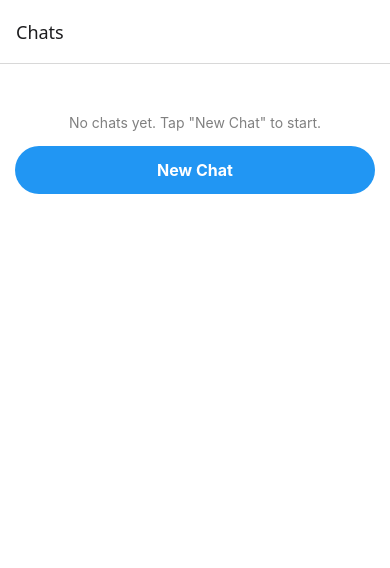
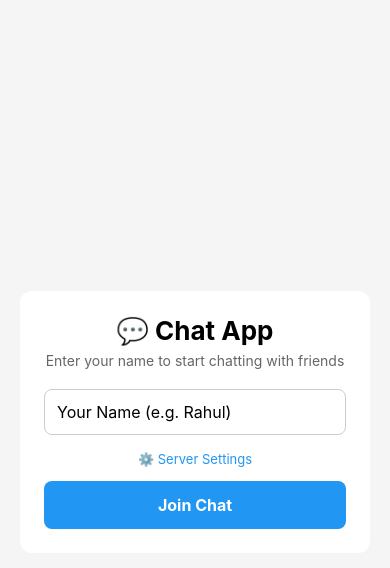
Before and after one commit to prashantofficial627-hash/Chat-Application, a React Native app: screen /LoginScreen in a window 390 px wide. Shown: the top 568 px of the page. Built offline with nearby package versions, Linux system fonts and the light colour scheme.

Commit message:
Integrate client socket manager, login screen, and app navigation

```diff
--- /dev/null
+++ b/config.js
@@ -0,0 +1,7 @@
+import { Platform } from 'react-native';
+
+// server address: localhost for web/simulator, local network IP for physical devices
+export const DEFAULT_SERVER_URL =
+  Platform.OS === 'web'
+    ? 'http://localhost:3000'
+    : 'http://10.7.6.11:3000';
--- /dev/null
+++ b/screens/LoginScreen.jsx
@@ -0,0 +1,167 @@
+import React, { useState } from 'react';
+import {
+  View,
+  Text,
+  TextInput,
+  TouchableOpacity,
+  StyleSheet,
+  ActivityIndicator,
+  KeyboardAvoidingView,
+  Platform,
+} from 'react-native';
+import { login } from '../socket';
+import { DEFAULT_SERVER_URL } from '../config';
+
+export default function LoginScreen({ navigation }) {
+  const [name, setName] = useState('');
+  const [serverUrl, setServerUrl] = useState(DEFAULT_SERVER_URL);
+  const [showSettings, setShowSettings] = useState(false);
+  const [loading, setLoading] = useState(false);
+  const [error, setError] = useState('');
+
+  // connect to server and proceed
+  const handleJoin = async () => {
+    if (!name.trim()) {
+      setError('Please enter your name');
+      return;
+    }
+
+    setLoading(true);
+    setError('');
+
+    try {
+      await login(name.trim(), serverUrl.trim());
+      setLoading(false);
+      navigation.replace('Conversations');
+    } catch (err) {
+      setLoading(false);
+      setError(err.message || 'Could not connect to server');
+    }
+  };
+
+  return (
+    <KeyboardAvoidingView
+      behavior={Platform.OS === 'ios' ? 'padding' : 'height'}
+      style={styles.container}
+    >
+      <View style={styles.card}>
+        <Text style={styles.title}>💬 Chat App</Text>
+        <Text style={styles.subtitle}>Enter your name to start chatting with friends</Text>
+
+        {error ? <Text style={styles.errorText}>{error}</Text> : null}
+
+        <TextInput
+          style={styles.input}
+          placeholder="Your Name (e.g. Rahul)"
+          value={name}
+          onChangeText={(val) => {
+            setName(val);
+            if (error) setError('');
+          }}
+        />
+
+        {/* Optional server address configuration */}
+        <TouchableOpacity onPress={() => setShowSettings(!showSettings)}>
+          <Text style={styles.toggleText}>
+            {showSettings ? 'Hide Server Settings' : '⚙️ Server Settings'}
+          </Text>
+        </TouchableOpacity>
+
+        {showSettings && (
+          <View style={styles.settingsBox}>
+            <Text style={styles.label}>Server IP Address:</Text>
+            <TextInput
+              style={styles.serverInput}
+              value={serverUrl}
+              onChangeText={setServerUrl}
+              autoCapitalize="none"
+              placeholder="http://10.7.6.11:3000"
+            />
+          </View>
+        )}
+
+        <TouchableOpacity
+          style={[styles.btn, loading && styles.btnDisabled]}
+          onPress={handleJoin}
+          disabled={loading}
+        >
+          {loading ? (
+            <ActivityIndicator color="#fff" />
+          ) : (
+            <Text style={styles.btnText}>Join Chat</Text>
+          )}
+        </TouchableOpacity>
+      </View>
+    </KeyboardAvoidingView>
+  );
+}
+
+const styles = StyleSheet.create({
+  container: {
+    flex: 1,
+    backgroundColor: '#f5f5f5',
+    justifyContent: 'center',
+    padding: 20,
+  },
+  card: {
+    backgroundColor: '#fff',
+    borderRadius: 12,
+    padding: 24,
+    elevation: 3,
+  },
+  title: {
+    fontSize: 26,
+    fontWeight: 'bold',
+    textAlign: 'center',
+    marginBottom: 6,
+  },
+  subtitle: {
+    fontSize: 14,
+    color: '#666',
+    textAlign: 'center',
+    marginBottom: 20,
+  },
+  errorText: {
+    color: '#d32f2f',
+    textAlign: 'center',
+    marginBottom: 12,
+    fontSize: 13,
+  },
+  input: {
+    borderWidth: 1,
+    borderColor: '#ccc',
+    borderRadius: 8,
+    padding: 12,
+    fontSize: 16,
+    marginBottom: 16,
+  },
+  toggleText: {
+    color: '#2196f3',
+    textAlign: 'center',
+    marginBottom: 14,
+    fontSize: 13,
+  },
+  settingsBox: {
+    backgroundColor: '#f9f9f9',
+    padding: 12,
+    borderRadius: 8,
+    marginBottom: 16,
+  },
+  label: { fontSize: 12, color: '#666', marginBottom: 4 },
+  serverInput: {
+    borderWidth: 1,
+    borderColor: '#ddd',
+    borderRadius: 6,
+    padding: 8,
+    fontSize: 14,
+    backgroundColor: '#fff',
+  },
+  btn: {
+    backgroundColor: '#2196f3',
+    padding: 14,
+    borderRadius: 8,
+    alignItems: 'center',
+  },
+  btnDisabled: { backgroundColor: '#90caf9' },
+  btnText: { color: '#fff', fontWeight: 'bold', fontSize: 16 },
+});
--- a/screens/Stack.jsx
+++ b/screens/Stack.jsx
@@ -2,6 +2,7 @@ import React from 'react';
 import { NavigationContainer } from '@react-navigation/native';
 import { createNativeStackNavigator } from '@react-navigation/native-stack';
 
+import LoginScreen from './LoginScreen';
 import Conversations from './Conversations';
 import AllUsers from './AllUsers';
 import ChatScreen from './ChatScreen';
@@ -9,19 +10,37 @@ import CameraScreen from './CameraScreen';
 
 const Stack = createNativeStackNavigator();
 
-// This file decides which screens exist and which one opens first
 export default function AppStack() {
   return (
     <NavigationContainer>
-      <Stack.Navigator initialRouteName="Conversations">
-        <Stack.Screen name="Conversations" component={Conversations} options={{ title: 'Chats' }} />
-        <Stack.Screen name="AllUsers" component={AllUsers} options={{ title: 'All Users' }} />
+      <Stack.Navigator initialRouteName="LoginScreen">
+        <Stack.Screen
+          name="LoginScreen"
+          component={LoginScreen}
+          options={{ headerShown: false }}
+        />
+        <Stack.Screen
+          name="Conversations"
+          component={Conversations}
+          options={{ title: 'My Chats' }}
+        />
+        <Stack.Screen
+          name="AllUsers"
+          component={AllUsers}
+          options={{ title: 'Find Friends' }}
+        />
         <Stack.Screen
           name="ChatScreen"
           component={ChatScreen}
-          options={({ route }) => ({ title: route.params.user.name })}
+          options={({ route }) => ({
+            title: route?.params?.user?.name || 'Chat',
+          })}
         />
-        <Stack.Screen name="CameraScreen" component={CameraScreen} options={{ title: 'Camera' }} />
+        <Stack.Screen
+          name="CameraScreen"
+          component={CameraScreen}
+          options={{ title: 'Take Photo' }}
+        />
       </Stack.Navigator>
     </NavigationContainer>
   );
--- /dev/null
+++ b/socket.js
@@ -0,0 +1,72 @@
+import { io } from 'socket.io-client';
+import { DEFAULT_SERVER_URL } from './config';
+
+let socket = null;
+let currentUser = null;
+let serverUrl = DEFAULT_SERVER_URL;
+
+// get active socket connection or create new one
+export function getSocket(customUrl) {
+  const targetUrl = (customUrl || serverUrl).trim().replace(/\/+$/, '');
+
+  if (!socket || socket.disconnected || serverUrl !== targetUrl) {
+    if (socket) {
+      socket.disconnect();
+    }
+
+    serverUrl = targetUrl;
+    socket = io(targetUrl, {
+      transports: ['websocket', 'polling'],
+      reconnection: true,
+      timeout: 10000,
+    });
+
+    // rejoin if connection dropped and reconnected
+    socket.on('connect', () => {
+      if (currentUser) {
+        socket.emit('login', { name: currentUser.name });
+      }
+    });
+  }
+
+  return socket;
+}
+
+// log in with username
+export function login(name, targetUrl = DEFAULT_SERVER_URL) {
+  return new Promise((resolve, reject) => {
+    const s = getSocket(targetUrl);
+
+    const timer = setTimeout(() => {
+      reject(
+        new Error(
+          'Could not reach server. Make sure server is running and your phone and PC are on the same Wi-Fi.'
+        )
+      );
+    }, 10000);
+
+    s.emit('login', { name }, (response) => {
+      clearTimeout(timer);
+      if (response && response.success) {
+        currentUser = response.user;
+        resolve(response.user);
+      } else {
+        reject(new Error(response?.error || 'Login failed'));
+      }
+    });
+  });
+}
+
+// return current logged in user
+export function getCurrentUser() {
+  return currentUser;
+}
+
+// logout and disconnect
+export function logout() {
+  if (socket) {
+    socket.disconnect();
+    socket = null;
+  }
+  currentUser = null;
+}
```
